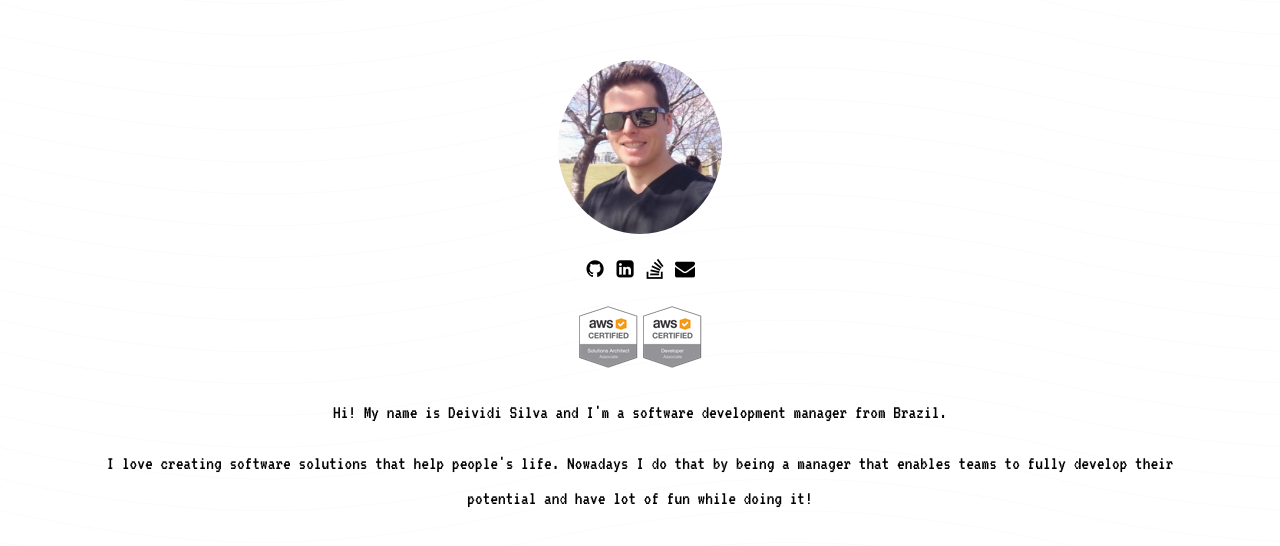
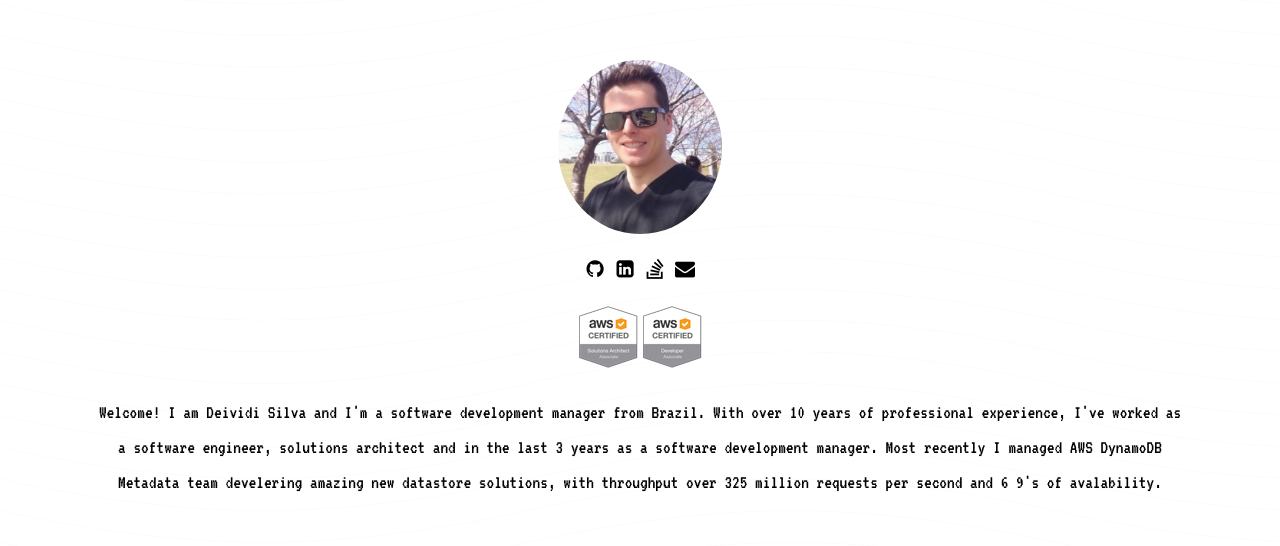
Before and after one commit to deividi86/deividisilva.com, a React (Create React App) app: page / in a window 1280 px wide. Shown: the part 170-716 px from the top of the page. Built offline with nearby package versions, Linux system fonts and the light colour scheme.

Commit message:
changed who section

```diff
--- a/src/Home.js
+++ b/src/Home.js
@@ -24,10 +24,8 @@ export default function Home() {
                 <a href="https://www.certmetrics.com/amazon/public/badge.aspx?i=2&t=c&d=2017-04-12&ci=AWS00257056" alt="AWS certified developer"><img src="/developer.png" alt="I am an AWS certified developer" /></a>
             </div>
             <p className="who">
-                Hi! My name is Deividi Silva and I'm a software development manager from Brazil.
-            </p>
-            <p className="what">
-                I love creating software solutions that help people's life. Nowadays I do that by being a manager that enables teams to fully develop their potential and have lot of fun while doing it!
+            Welcome! I am Deividi Silva and I'm a software development manager from Brazil. With over 10 years of professional experience, I've worked as a software engineer, solutions architect and in the last
+             3 years as a software development manager. Most recently I managed AWS DynamoDB Metadata team develering amazing new datastore solutions, with throughput over 325 million requests per second and 6 9's of avalability.
             </p>
         </section>
     )
```
